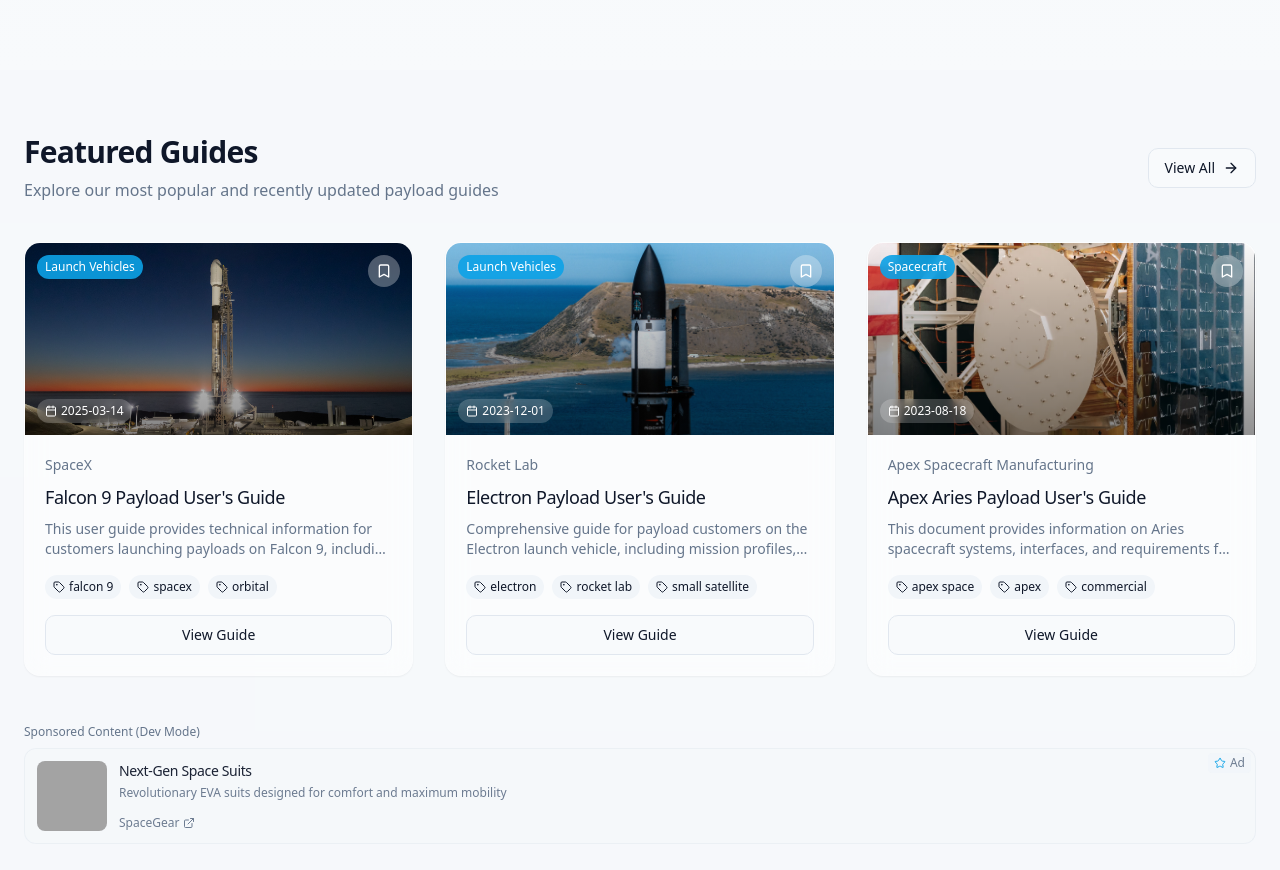
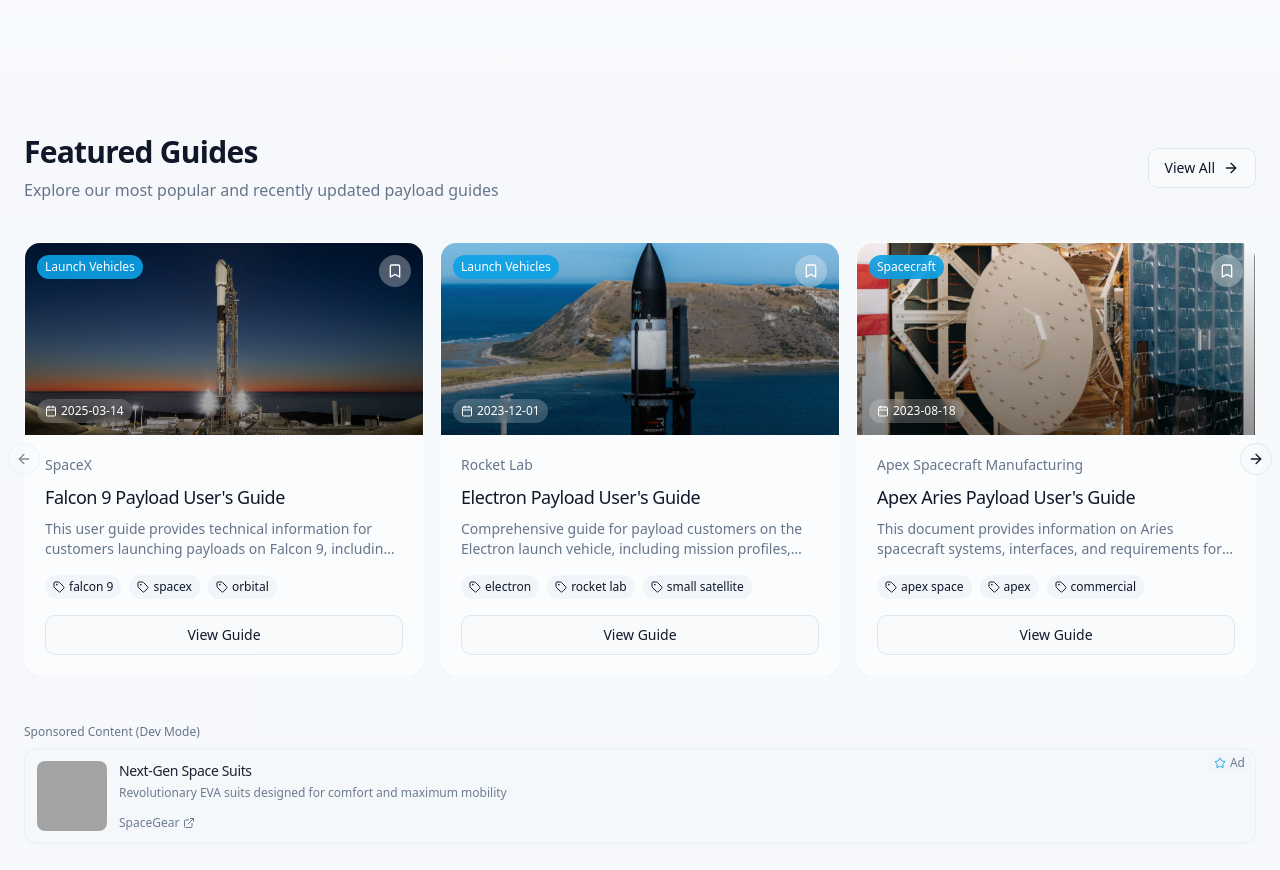
Before and after one commit to justrocketsci/payload-portal-hub, a React (Vite) app: page /#/ in a window 1280 px wide. Shown: the part 540-1410 px from the top of the page. Built offline with nearby package versions, Linux system fonts and the light colour scheme; grey boxes are pictures that could not be loaded.

Commit message:
Add carousel to Featured Guides
Implement a carousel component to allow horizontal scrolling of the featured guides.

```diff
--- a/src/components/home/FeaturedGuides.tsx
+++ b/src/components/home/FeaturedGuides.tsx
@@ -1,13 +1,20 @@
 
 import { useState, useEffect } from 'react';
 import { Link } from 'react-router-dom';
-import { ArrowRight } from 'lucide-react';
+import { ArrowRight, ChevronLeft, ChevronRight } from 'lucide-react';
 import { Button } from '@/components/ui/button';
 import PayloadCard from '@/components/ui/PayloadCard';
 import FadeIn from '@/components/animations/FadeIn';
 import InlineAd from '@/components/ui/InlineAd';
 import { fetchPayloadGuides } from '@/lib/api';
 import { PayloadGuide } from '@/lib/types';
+import {
+  Carousel,
+  CarouselContent,
+  CarouselItem,
+  CarouselNext,
+  CarouselPrevious
+} from '@/components/ui/carousel';
 
 const FeaturedGuides = () => {
   const [guides, setGuides] = useState<PayloadGuide[]>([]);
@@ -17,7 +24,7 @@ const FeaturedGuides = () => {
     const getGuides = async () => {
       try {
         const data = await fetchPayloadGuides();
-        setGuides(data.slice(0, 3)); // Just show first 3 on the homepage
+        setGuides(data.slice(0, 6)); // Show more guides (6 instead of 3)
       } catch (error) {
         console.error('Error fetching guides:', error);
       } finally {
@@ -48,18 +55,34 @@ const FeaturedGuides = () => {
           </div>
         </FadeIn>
 
-        <div className="grid grid-cols-1 md:grid-cols-2 lg:grid-cols-3 gap-8">
-          {isLoading ? (
-            // Skeleton loaders would go here
-            Array.from({ length: 3 }).map((_, i) => (
+        {isLoading ? (
+          // Skeleton loaders
+          <div className="grid grid-cols-1 md:grid-cols-2 lg:grid-cols-3 gap-8">
+            {Array.from({ length: 3 }).map((_, i) => (
               <div key={i} className="glass-card h-[440px] animate-pulse" />
-            ))
-          ) : (
-            guides.map((guide, index) => (
-              <PayloadCard key={guide.id} guide={guide} index={index} />
-            ))
-          )}
-        </div>
+            ))}
+          </div>
+        ) : (
+          <div className="relative">
+            <Carousel
+              opts={{
+                align: "start",
+                loop: false,
+              }}
+              className="w-full"
+            >
+              <CarouselContent className="-ml-4">
+                {guides.map((guide, index) => (
+                  <CarouselItem key={guide.id} className="pl-4 md:basis-1/2 lg:basis-1/3">
+                    <PayloadCard guide={guide} index={index} />
+                  </CarouselItem>
+                ))}
+              </CarouselContent>
+              <CarouselPrevious className="absolute left-0 top-1/2 -translate-y-1/2 -translate-x-1/2 z-10 bg-background/80 backdrop-blur-sm" />
+              <CarouselNext className="absolute right-0 top-1/2 -translate-y-1/2 translate-x-1/2 z-10 bg-background/80 backdrop-blur-sm" />
+            </Carousel>
+          </div>
+        )}
 
         <div className="mt-12">
           <InlineAd />
```
